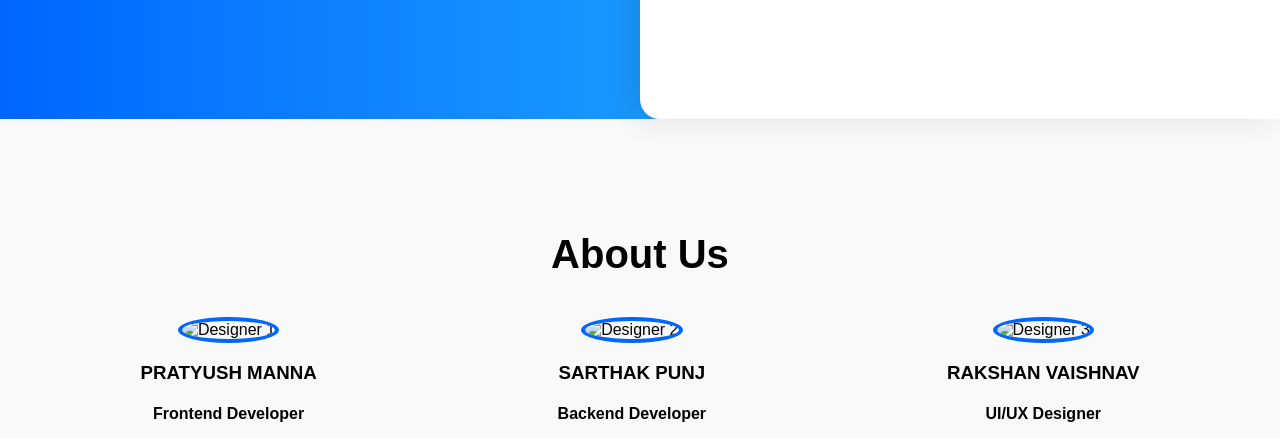
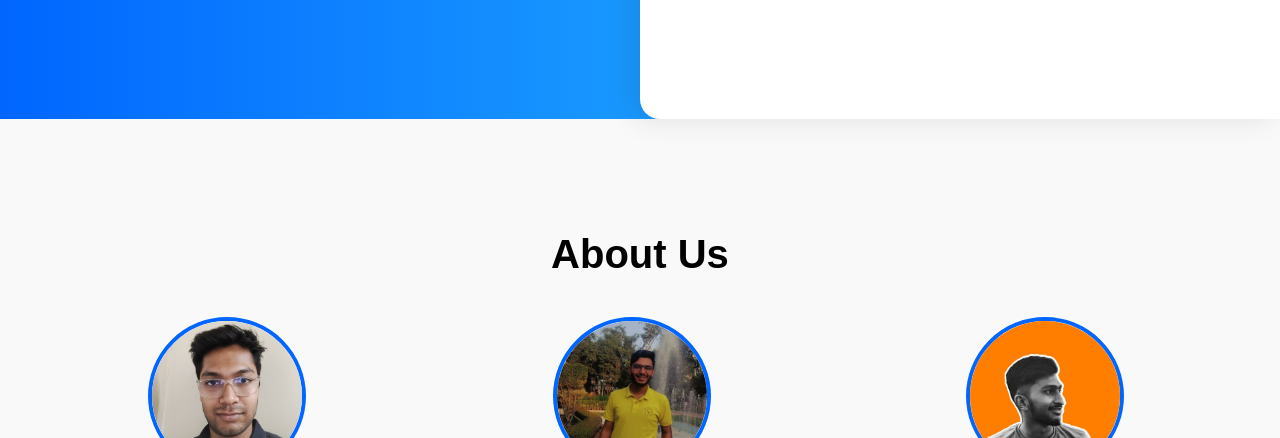
Before and after one commit to Sarthakpunj/CV_analyser_final, a plain HTML site: page index.html in a window 1280 px wide. Shown: the part 731-1169 px from the top of the page. Drawn offline with Linux system fonts and the light colour scheme.

Commit message:
Update index.html

```diff
--- a/index.html
+++ b/index.html
@@ -56,7 +56,7 @@
       <h2>About Us</h2>
       <div class="designer-profiles">
         <div class="designer">
-          <img src="../static/1000045444.jpg" alt="Designer 1" />
+          <img src="1000045444.jpg" alt="Designer 1" />
           <h3>PRATYUSH MANNA</h3>
           <h4>Frontend Developer</h4>
           <div class="designer-icons">
@@ -70,7 +70,7 @@
         </div>
         <div class="designer">
           <img
-            src="../static/98601140-656e-48e6-b2e2-1b67ef7799fa.jpg"
+            src="98601140-656e-48e6-b2e2-1b67ef7799fa.jpg"
             alt="Designer 2"
           />
           <h3>SARTHAK PUNJ</h3>
@@ -85,7 +85,7 @@
           </div>
         </div>
         <div class="designer">
-          <img src="../static/rakshan.jpeg" alt="Designer 3" />
+          <img src="rakshan.jpeg" alt="Designer 3" />
           <h3>RAKSHAN VAISHNAV</h3>
           <h4>UI/UX Designer</h4>
           <div class="designer-icons">
```
